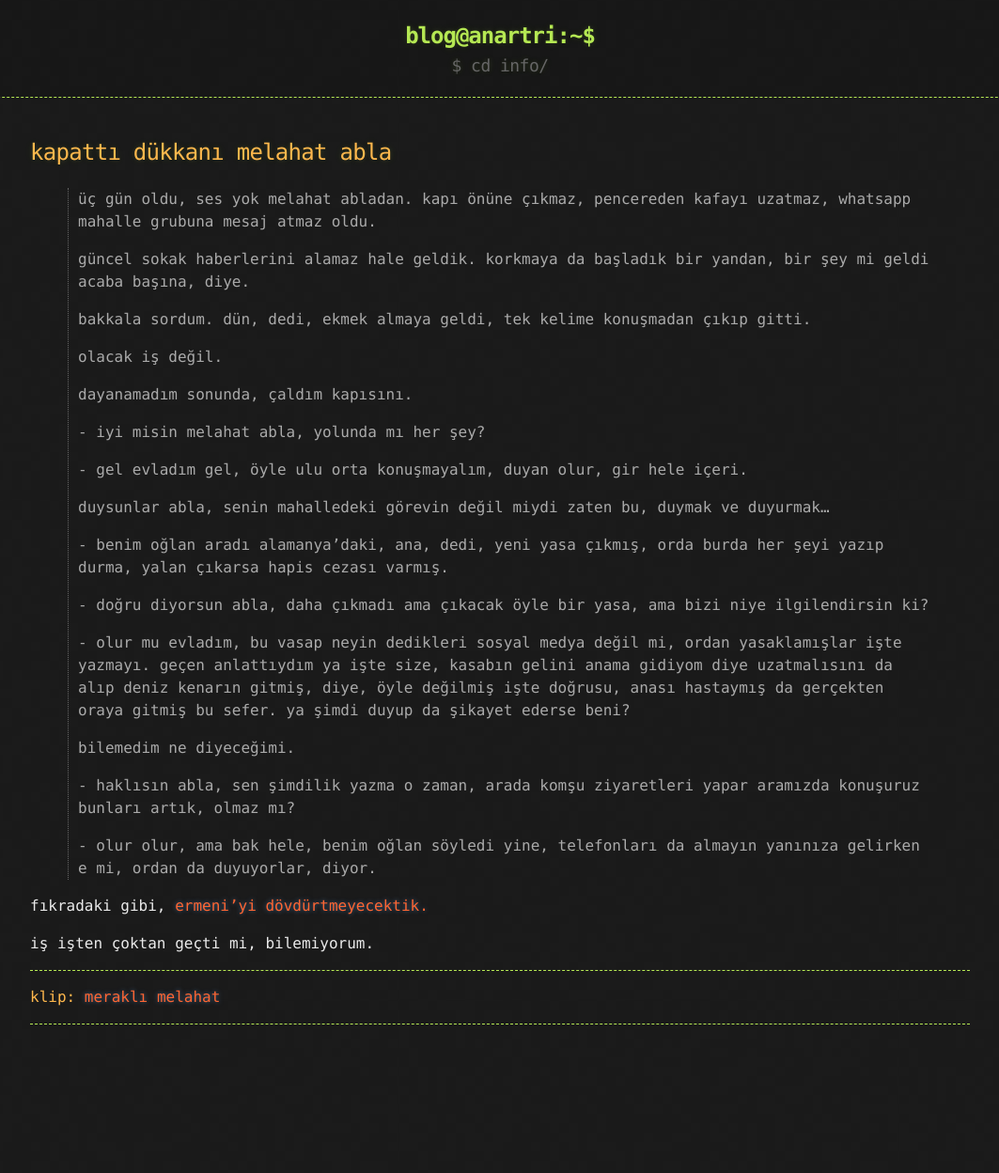
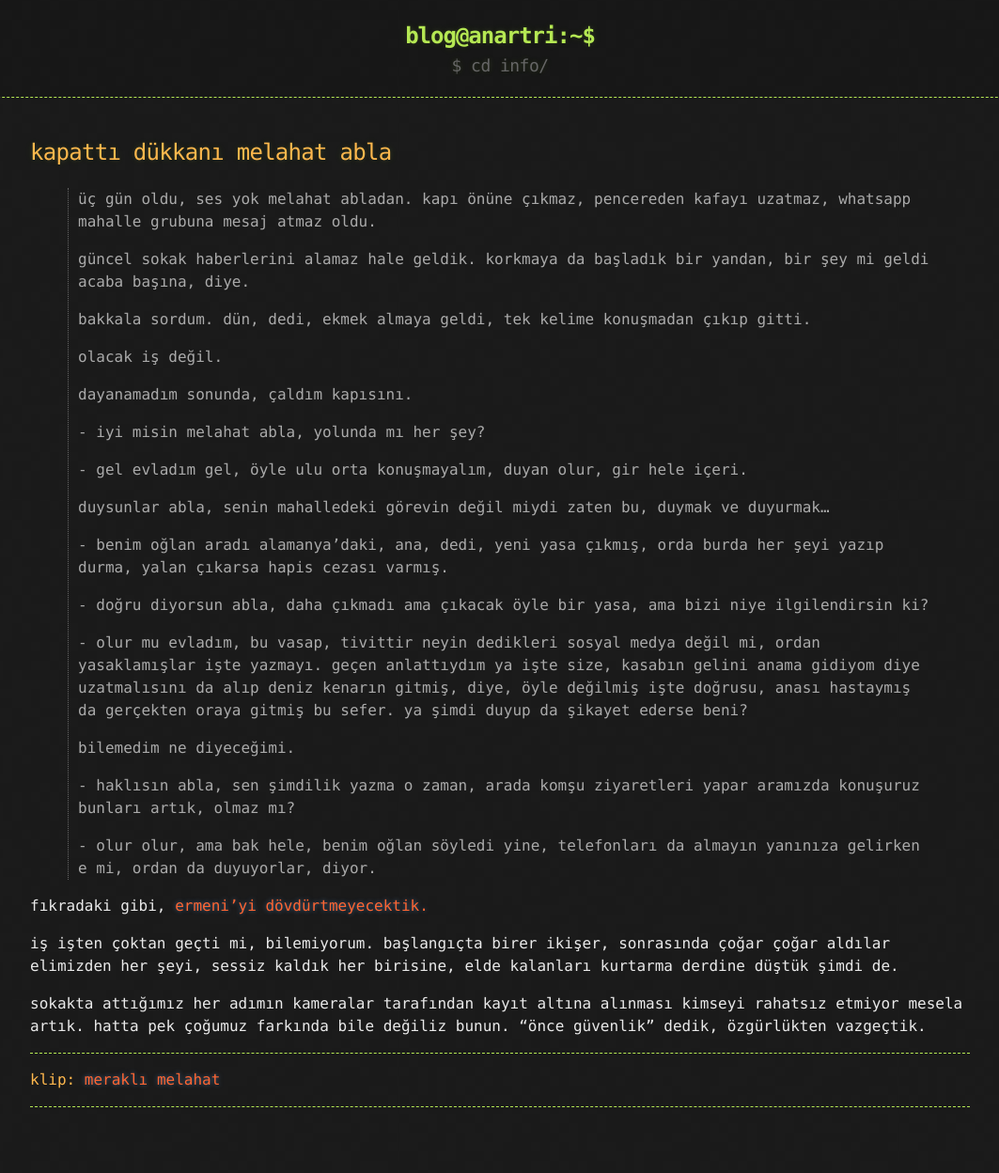
Before and after one commit to lanartri/lanartri.github.io, a Jekyll site: the page built from _posts/2022-05-30-kapatti-dukkani-melahat-abla.md, in a window 1280 px wide. Shown: the whole page at 94% size, without its empty margins (108-1171 px from the left). Built offline with Jekyll 4.4.1, drawn with Linux system fonts in a browser that asks for light colours; before the commit the page ends 1160 px from its top, so only the background shows below that.

Commit message:
yeni blog, giriş devam

```diff
--- a/_posts/2022-05-30-kapatti-dukkani-melahat-abla.md
+++ b/_posts/2022-05-30-kapatti-dukkani-melahat-abla.md
@@ -25,7 +25,7 @@ categories: gündem
 >
 > \- doğru diyorsun abla, daha çıkmadı ama çıkacak öyle bir yasa, ama bizi niye ilgilendirsin ki?
 >
-> \- olur mu evladım, bu vasap neyin dedikleri sosyal medya değil mi, ordan yasaklamışlar işte yazmayı. geçen anlattıydım ya işte size, kasabın gelini anama gidiyom diye uzatmalısını da alıp deniz kenarın gitmiş, diye, öyle değilmiş işte doğrusu, anası hastaymış da gerçekten oraya gitmiş bu sefer. ya şimdi duyup da şikayet ederse beni?
+> \- olur mu evladım, bu vasap, tivittir neyin dedikleri sosyal medya değil mi, ordan yasaklamışlar işte yazmayı. geçen anlattıydım ya işte size, kasabın gelini anama gidiyom diye uzatmalısını da alıp deniz kenarın gitmiş, diye, öyle değilmiş işte doğrusu, anası hastaymış da gerçekten oraya gitmiş bu sefer. ya şimdi duyup da şikayet ederse beni?
 >
 > bilemedim ne diyeceğimi.
 >
@@ -35,7 +35,13 @@ categories: gündem
 
 fıkradaki gibi, [ermeni'yi dövdürtmeyecektik.](https://www.youtube.com/watch?v=RrSkv6y_A8E)
 
-iş işten çoktan geçti mi, bilemiyorum.
+iş işten çoktan geçti mi, bilemiyorum. başlangıçta birer ikişer, sonrasında çoğar çoğar aldılar elimizden her şeyi, sessiz kaldık her birisine, elde kalanları kurtarma derdine düştük şimdi de.
+
+sokakta attığımız her adımın kameralar tarafından kayıt altına alınması kimseyi rahatsız etmiyor mesela artık. hatta pek çoğumuz farkında bile değiliz bunun.
+"önce güvenlik" dedik, özgürlükten vazgeçtik.
+
+
+
 
 
 
```
